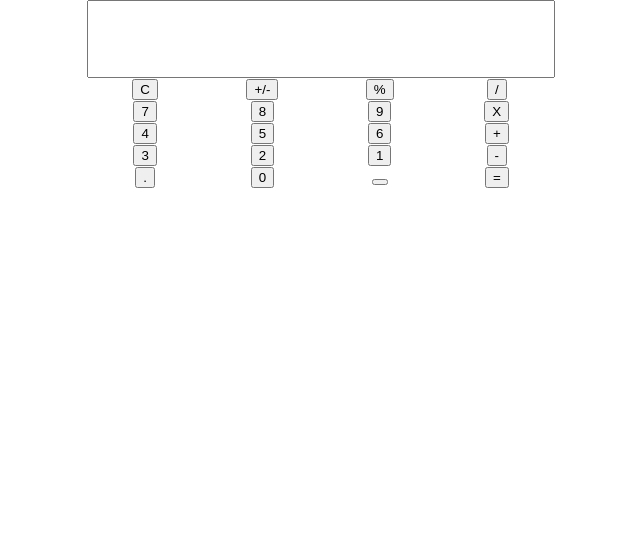
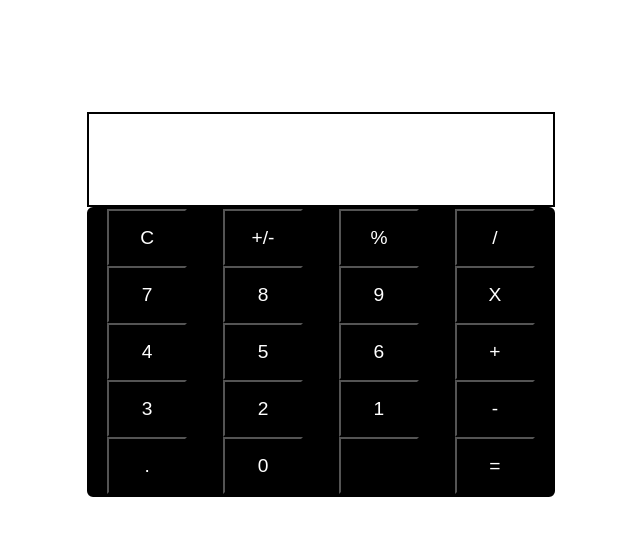
Before and after one commit to ajay09a/React-Calculator, a React (Create React App) app: page / in a window 1280 px wide. Shown: the top 536 px of the page, without its empty margins (319-959 px from the left). Built offline with nearby package versions, Linux system fonts and the light colour scheme.

Commit message:
done with little bit of styling

```diff
--- a/src/components/Button.js
+++ b/src/components/Button.js
@@ -8,7 +8,7 @@ const Button = ({value}) => {
 
     return (
         <div>
-            <button value={data} onClick={handleClick}>{value}</button>
+            <button className='singleBtn' value={data} onClick={handleClick}>{value}</button>
         </div>
     )
 }
--- a/src/index.css
+++ b/src/index.css
@@ -16,15 +16,29 @@ code {
 .App {
   display: grid;
   justify-content: center;
+  margin-top: 14vh;
 }
 /* Screen Section */
 input{
   width: 36vw;
   height: 9vh;
+  border: 2px solid;
+  padding: 10px 0px 9px 3px;
 }
 /* Button collection class */
 .btns {
   display: grid;
-  grid-template-columns: 1fr 1fr 1fr 1fr;
-  justify-items: center;
+    grid-template-columns: 1fr 1fr 1fr 1fr;
+    justify-items: center;
+    border: 2px solid;
+    background: black;
+    border-radius: 6px;
 }
+button.singleBtn {
+  height: 57px;
+  width: 80px;
+  font-size: larger;
+    background: black;
+    color: white;
+    cursor: pointer;
+}
```
